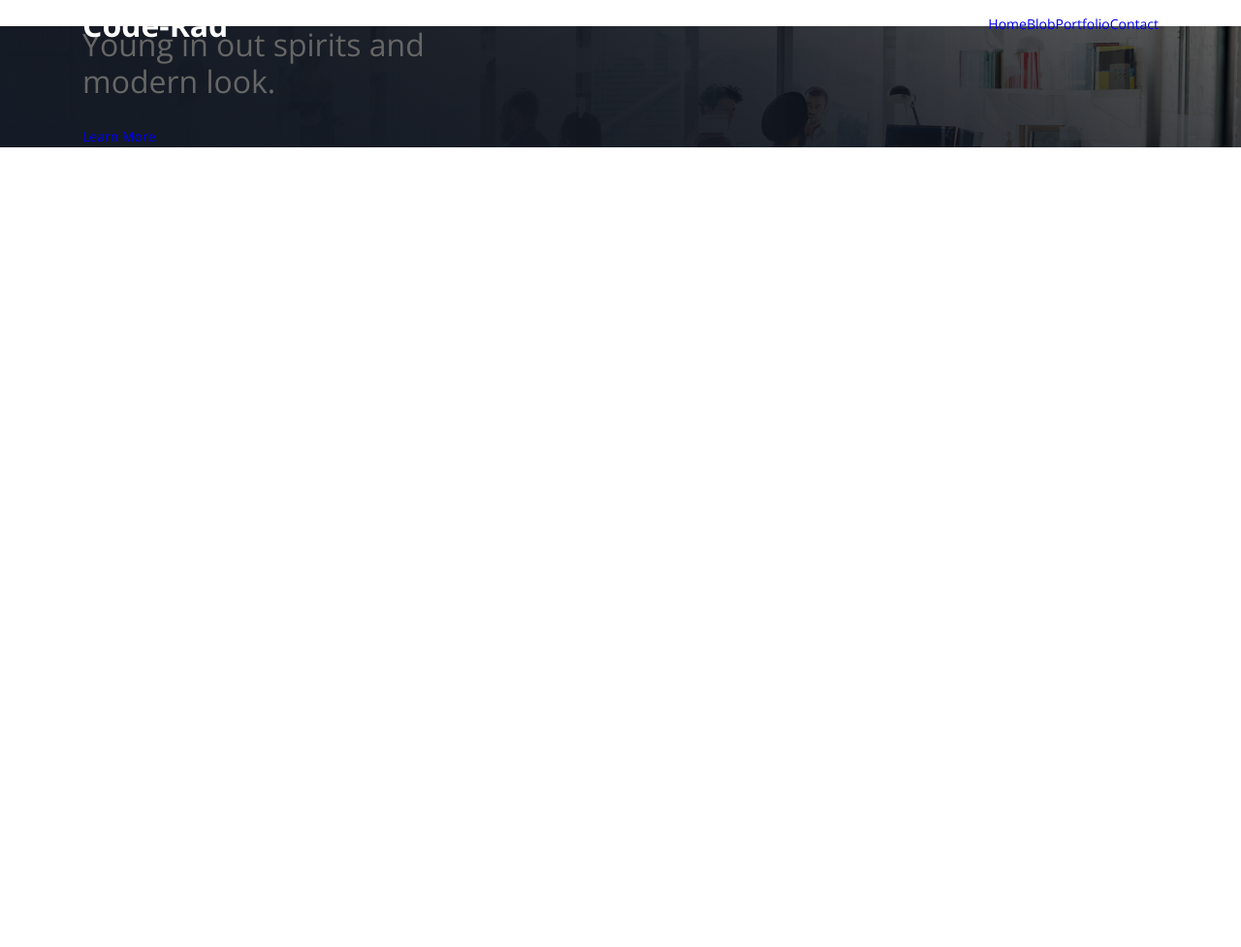
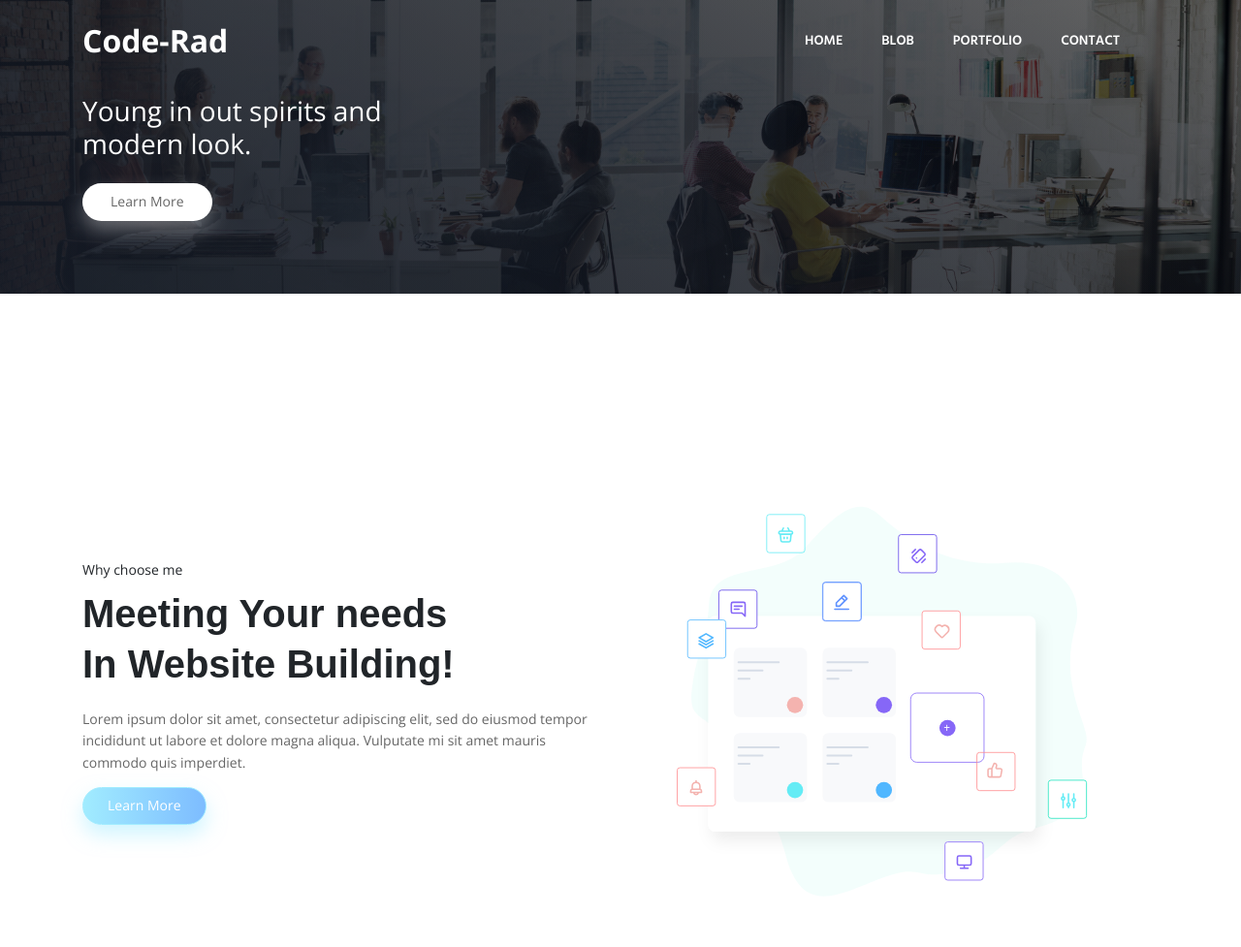
Before and after one commit to Bigtontonytone/Code-Rad, a plain HTML site: page index.html in a window 1280 px wide. Shown: the whole page at 97% size. Before the commit the page ends 800 px from the top, so only its background shows below. Drawn offline with nearby package versions, Linux system fonts and the light colour scheme.

Commit message:
Building section two

```diff
--- a/css/default.css
+++ b/css/default.css
@@ -4,14 +4,27 @@
   --font-color-base: #666;
   --font-color-dark: #212529;
   --font-color-light: #b0aebe
-  --font-color-link: #57a6ff;
-  --footer: #34314b;
+  --font-color-link: #57A6FF
+  --footer: #5c568b;
   --footer-base: #2e2b45;
   --contrast: var(--font-color-light);
   --success: #64ecf5;
   --danger: #ff8b8d;
   --grad-1: #a1ecff;
   --grad-2: #7dbcff;
+
+  --size-10: 0.625rem;
+  --size-14: 0.875rem;
+  --size-16: 1rem;
+  --size-18: 1.125;
+  --size-20: 1.25rem;
+  --size-28: 1.75rem;
+  --size-30: 1.875rem;
+  --size-40: 2.5rem;
+  --size-50: 3.125rem;
+  --size-75: 4.6875rem
+  --size-100: 6.25rem;
+  --size-150: 9.375rem;
 
 }
 
@@ -42,7 +55,7 @@ a { text-decoration: none; }
 p { margin-top: 0; }
 
 h2 {
-  font-size: 2rem;
+  font-size: 1.75rem;
   font-weight: 500;
   line-height: 1.2;
 }
@@ -62,6 +75,40 @@ img {
   margin-right: auto;
 }
 
+.btn {
+  display: inline-block;
+  font-weight: 400;
+  color: var(--font-color-dark);
+  text-align: center;
+  cursor: pointer;
+  user-select: none;
+  background-color: transparent;
+  border: 1px solid transparent;
+  padding: 0.4375rem 1.5625rem;
+  border-radius: 1.25rem;
+  transition: ease-in-out 0.3s;
+}
+
+.btn-primary {
+  background-image: linear-gradient(90deg, var(--grad-1) 0%, var(--grad-2) 100%);
+  border: 1px solid var(--grad-1);
+  box-shadow: 0px 10px 20px rgba(161, 236, 255, 0.5);
+  transition: ease-in-out 0.3s;
+  color: var(--white);
+}
+
+.btn-white {
+  background-color: var(--white);
+  color: var(--font-color-link);
+  box-shadow: 0px 10px 20px rgba( 255, 255,255, 0.35);
+  padding: 0.475rem 1.75rem
+}
+
+
+
+
+
+
 @media(min-width: 1200px) {
   .container {max-width: 1140px}
 }
--- a/css/styles.css
+++ b/css/styles.css
@@ -7,6 +7,7 @@
   left: 0;
   z-index: 500;
   transition: ease-in-out 0.3s;
+  padding: 1rem;
 }
 
 [aria-controls="navbarDropdown"] {
@@ -14,6 +15,7 @@
 }
 
 .navbar-nav {
+  color: var(--white);
   display: flex;
   align-items: center;
 }
@@ -29,7 +31,17 @@
   font-weight: 700;
   width: 100%;
   transition: ease-in-out 0.3s;
-  color: white;
+  color: var(--white)
+}
+
+.nav-link a {
+  color: var(--white)
+  font-size: 0.813rem;
+  font-weight: 600;
+  font-family: "Hind", sans-serif;
+  text-transform: uppercase;
+  margin-right: 2.5rem;
+  line-height: 1.25rem;
 }
 
 .bg-header {
@@ -40,12 +52,13 @@
     background-position: 50% 20%;
     position: relative;
     z-index: 1;
+    padding: 4.688rem 0;
 }
 
 .bg-header ::before {
   background-image: linear-gradient(
     30deg,
-    rgba(21, 27, 38, 0.8) 0%,
+    rgba(21, 27, 38, 0.5) 0%,
     rgba(0, 0, 0, 0.2) 100%
   );
   position: absolute;
@@ -58,3 +71,40 @@
   z-index: -1;
   content: "";
 }
+
+.hero-header {
+  color: var(--white);
+  font-size: 1.75rem;
+}
+
+.why-me {
+  padding: var(--size-150) 0;
+}
+
+.why-me-wrapper {
+  display: flex;
+  align-items: center;
+}
+
+.why-me-wrapper div {
+  flex: 1;
+}
+
+.block-text {
+  padding-right: var(--size-50);
+}
+
+.block-text span {
+  color: var(--font-color-dark);
+  font-weight: 300;
+}
+
+.block-text h2 {
+  font-size: var(--size-40);
+  font-family: "Hinds", sans-serif;
+  font-weight: 600;
+  color: var(--font-color-dark);
+  margin-bottom: var(--size-20);
+  line-height: 1.3;
+  margin-top: 0.5rem;
+}
--- a/index.html
+++ b/index.html
@@ -25,17 +25,17 @@
         </button>
         <a class="navbar-brand" href="#">Code-Rad</a>
         <ul class="navbar-nav">
-          <li>
-            <a class="nav-link" href="#">Home</a>
+          <li class="nav-link">
+            <a href="#">Home</a>
           </li>
-          <li>
-            <a class="nav-link" href="#">Blob</a>
+          <li class="nav-link">
+            <a href="#">Blob</a>
           </li>
-          <li>
-            <a class="nav-link" href="#">Portfolio</a>
+          <li class="nav-link">
+            <a href="#">Portfolio</a>
           </li>
-          <li>
-            <a class="nav-link" href="#">Contact</a>
+          <li class="nav-link">
+            <a href="#">Contact</a>
           </li>
         </ul>
       </div>
@@ -44,13 +44,27 @@
 <header class="bg-header">
   <div class="container">
     <div class="herowrapper">
-      <h2 class="heroheader">
+      <h2 class="hero-header">
         Young in out spirits and <br> modern look.
       </h2>
-      <a href="#">Learn More</a>
+      <a class="btn btn-white"href="#">Learn More</a>
     </div>
   </div>
 </header>
+
+<section class="why-me">
+  <div class="container why-me-wrapper">
+    <div class="block-text">
+      <span>Why choose me</span>
+      <h2>Meeting Your needs <br> In Website Building!</h2>
+      <p>Lorem ipsum dolor sit amet, consectetur adipiscing elit, sed do eiusmod tempor incididunt ut labore et dolore magna aliqua. Vulputate mi sit amet mauris commodo quis imperdiet.</p>
+    <a href="#" class="btn btn-primary">Learn More</a>
+    </div>
+    <div>
+      <img src="./assets/Images/CodeRad-assets/image2.svg" alt="icon chart">
+    </div>
+  </div>
+</section>
 
 
   </body>
```
